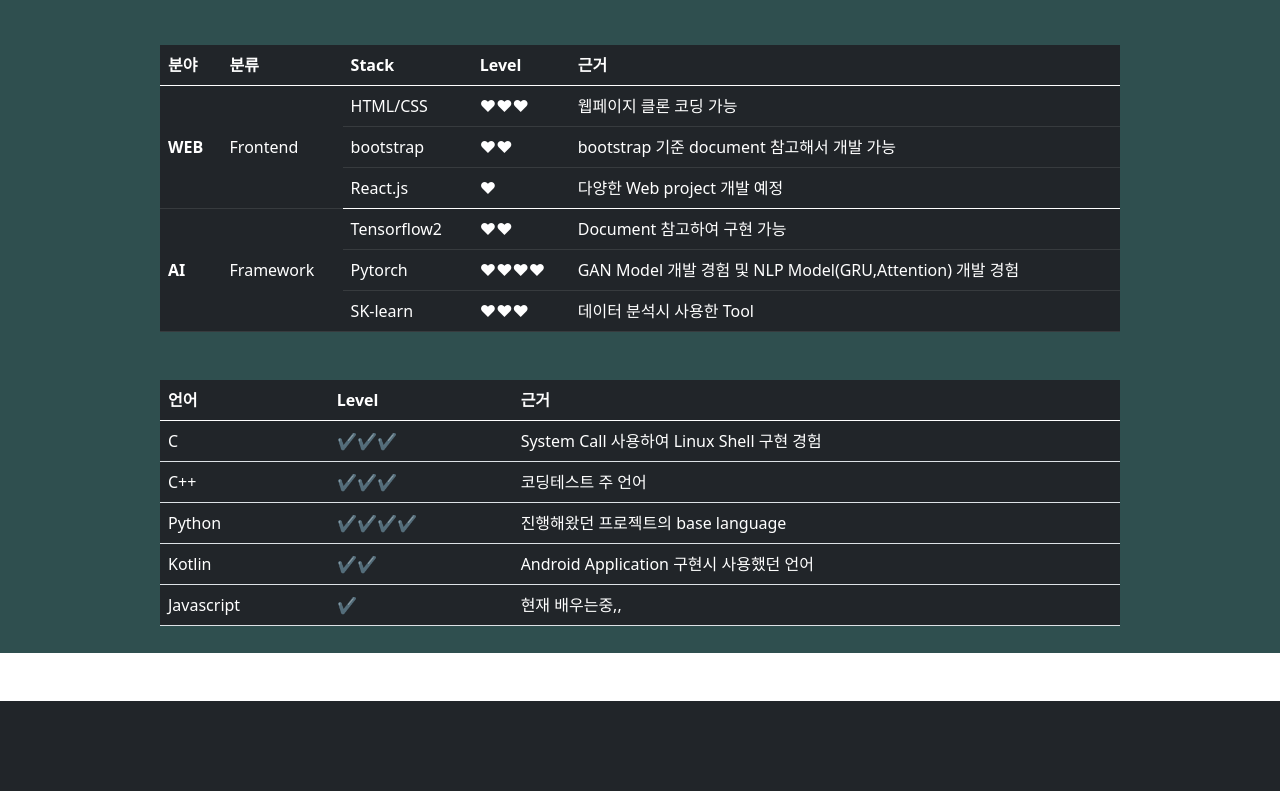
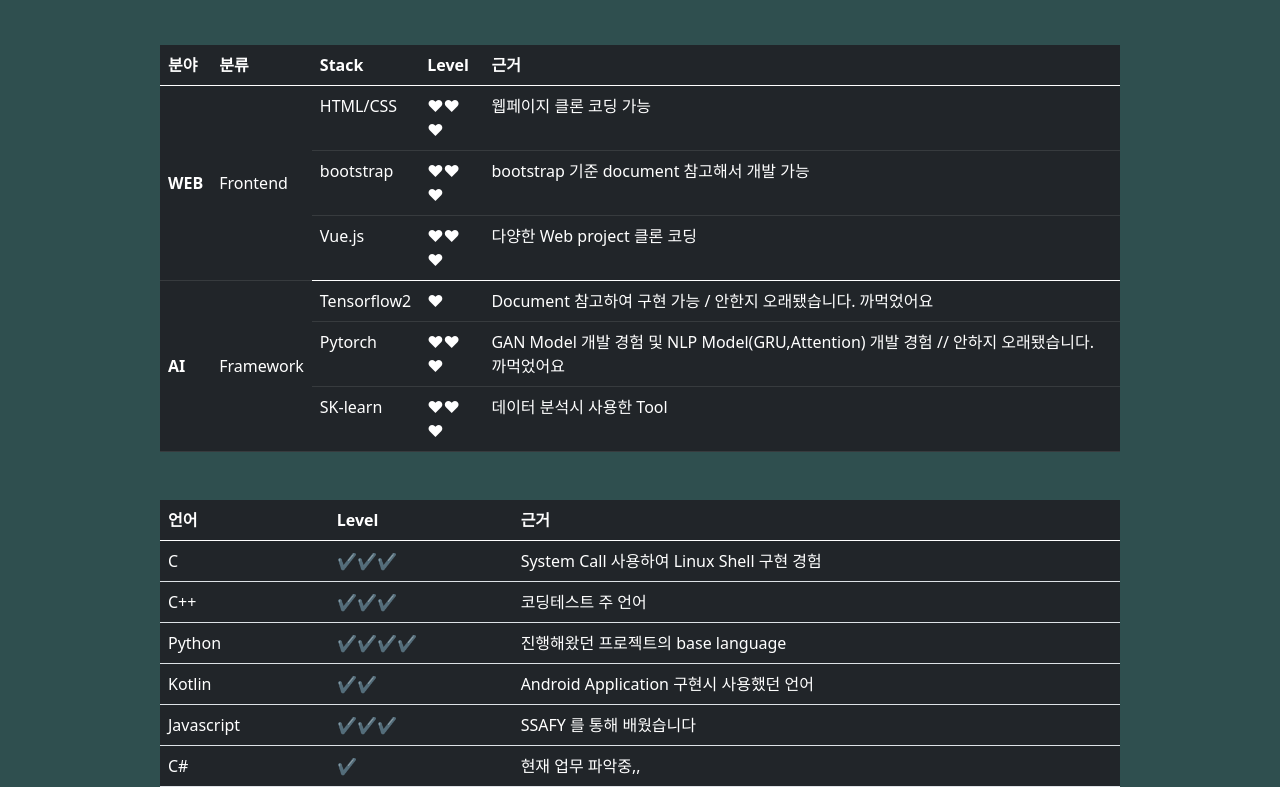
Before and after one commit to chuneeeee/chuneeeee.github.io, a plain HTML site: page index.html in a window 1280 px wide. Shown: the part 2711-3502 px from the top of the page. Drawn offline with nearby package versions, Linux system fonts and the light colour scheme; a script that the page names is missing.

Commit message:
Update index.html

```diff
--- a/index.html
+++ b/index.html
@@ -169,8 +169,8 @@
 
         </div>
         <div class="text-center text-white mt-3">
-           <h3> SSAFY 5기 15반 박성춘 </h3><br>
-           <h5 class="text-white-50"> 취업해서 돈 많이 벌고 싶다</h5>
+           <h3> 박성춘 </h3><br>
+           <h5 class="text-white-50">  돈 많이 벌고 싶다</h5>
         </div>
         </div>
         <ul class="list-group list-group-flush w-50 m-auto  mt-5  text-center " >
@@ -285,7 +285,7 @@
               <tr>
                 <!-- <th scope="row">2</th> -->
                 <td>bootstrap</td>
-                <td>❤❤</td>
+                <td>❤❤❤</td>
                 <td>bootstrap 기준 document 참고해서 개발 가능</td>
               </tr>
               <!-- <tr>
@@ -294,9 +294,9 @@
                 <td>다양한 Web project 개발 진행</td>
               </tr> -->
               <tr>
-                <td>React.js</td>
-                <td >❤</td>
-                <td>다양한 Web project 개발 예정</td>
+                <td>Vue.js</td>
+                <td >❤❤❤</td>
+                <td>다양한 Web project 클론 코딩 </td>
               </tr>
             </tbody>
             <tbody>
@@ -305,14 +305,14 @@
                   <!-- rowspan 은 안에있는 거 몇개 들어가는지 -->
                   <td rowspan="3" class="align-middle">Framework</td>
                   <td >Tensorflow2</td>
-                  <td>❤❤</td>
-                  <td>Document 참고하여 구현 가능  </td>
+                  <td>❤</td>
+                  <td>Document 참고하여 구현 가능 / 안한지 오래됐습니다. 까먹었어요  </td>
                 </tr>
                 <tr>
                   <!-- <th scope="row">2</th> -->
                   <td>Pytorch</td>
-                  <td>❤❤❤❤</td>
-                  <td>GAN Model 개발 경험 및 NLP Model(GRU,Attention) 개발 경험 </td>
+                  <td>❤❤❤</td>
+                  <td>GAN Model 개발 경험 및 NLP Model(GRU,Attention) 개발 경험 // 안하지 오래됐습니다. 까먹었어요 </td>
                 </tr>
                 <tr>
 
@@ -371,8 +371,13 @@
              </tr>
              <tr>
                 <td>Javascript</td>
+                <td >✔✔✔</td>
+                <td >SSAFY 를 통해 배웠습니다</td>
+             </tr>
+               <tr>
+                <td>C#</td>
                 <td >✔</td>
-                <td >현재 배우는중,,</td>
+                <td >현재 업무 파악중,,</td>
              </tr>
             </tbody>
 
@@ -402,9 +407,7 @@
         </div>
         <div class="card bg-white text-center">
             <img src="images/impossible.jpg" class="card-img-top w-50 mt-5 mx-auto" alt="closing image">
-            <div class="card-title h3" >불가능이란 없다고 생각하는 삶을<br> 살아가고 싶습니다.<br>
-                더 나은 개발자가 되기위해 해야하는 노력은 <br>가히 상상도 못할 정도로 힘들테지만, <br>
-                SSAFY와 함께라면 가능하다고 생각합니다.
+            <div class="card-title h3" > 가즈아 10만전자!
             </div>
 
         </div>
```
